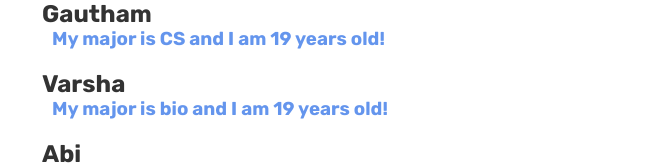
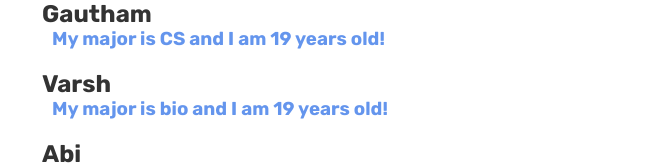
Before and after one commit to Gauthampdn/NetNin, a React (Create React App) app in the folder nn/: page / in a window 1280 px wide. Shown: the part 139-304 px from the top of the page, without its empty margins (308-971 px from the left). Built offline with nearby package versions, Linux system fonts and the light colour scheme.

Commit message:
trying to change

```diff
--- a/nn/src/Home.js
+++ b/nn/src/Home.js
@@ -4,7 +4,7 @@ const Home = () => {
     //making the initial val = mario
     const[peeps, setPeeps] = useState([
         {name: "Gautham", Age: 19, Major: "CS", id: 1},
-        {name: "Varsha", Age: 19, Major: "bio", id: 2},
+        {name: "Varsh", Age: 19, Major: "bio", id: 2},
         {name: "Abi", Age: 20, Major: "PS", id: 3}
 
     ]);
```
